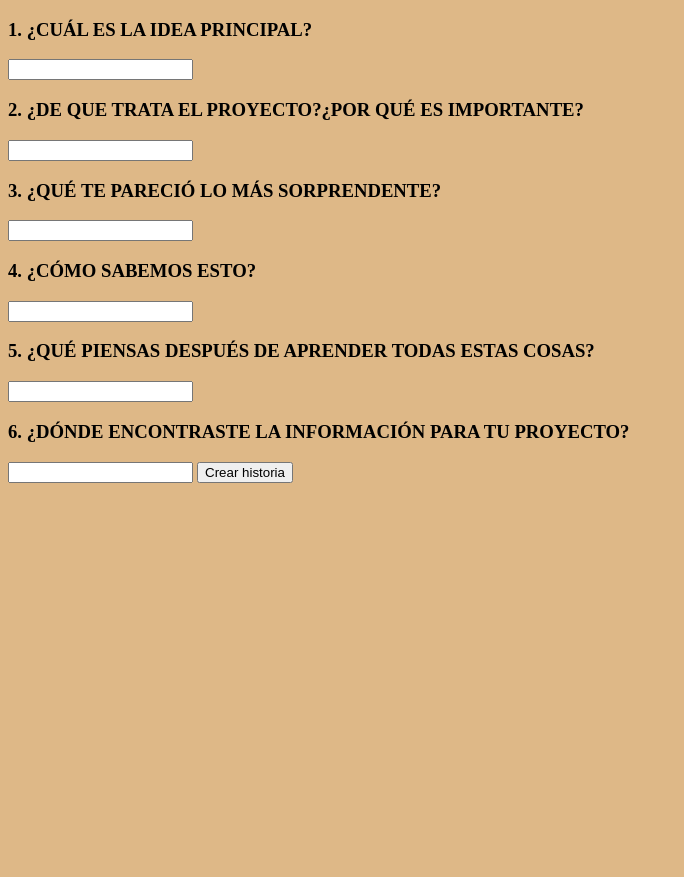
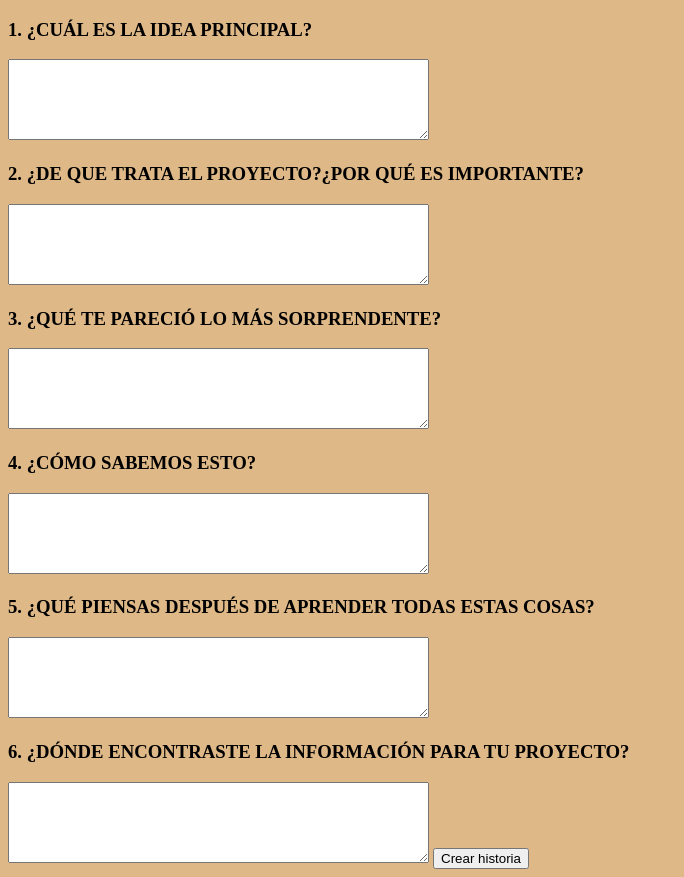
Before and after one commit to kimberlySoler24/edvisto-mod-crea-colabora-Back, a website: page src/index.html in a window 1280 px wide. Shown: the whole page, without its empty margins (0-684 px from the left). Before the commit the page ends 800 px from the top, so only its background shows below. Drawn offline with Linux system fonts and the light colour scheme.

Commit message:
se cambian etiquetas input por textarea para ver mejor el texto que inserta el cliente

```diff
--- a/src/index.html
+++ b/src/index.html
@@ -12,17 +12,17 @@
 <body>
     <form id="form-history">
         <h3>1. ¿CUÁL ES LA IDEA PRINCIPAL?</h3>
-        <input type="textarea" id="idea">
+        <textarea type="textarea" id="idea" rows="5" cols="50"></textarea>
         <h3>2. ¿DE QUE TRATA EL PROYECTO?¿POR QUÉ ES IMPORTANTE?</h3>
-        <input type="textarea" id="project">
+        <textarea type="textarea" id="project" rows="5" cols="50"></textarea>
         <h3>3. ¿QUÉ TE PARECIÓ LO MÁS SORPRENDENTE?</h3>
-        <input type="textarea" id="interest">
+        <textarea type="textarea" id="interest" rows="5" cols="50"></textarea>
         <h3>4. ¿CÓMO SABEMOS ESTO?</h3>
-        <input type="textarea" id="knowledge">
+        <textarea type="textarea" id="knowledge" rows="5" cols="50"></textarea>
         <h3>5. ¿QUÉ PIENSAS DESPUÉS DE APRENDER TODAS ESTAS COSAS?</h3>
-        <input type="textarea" id="think">
+        <textarea type="textarea" id="think" rows="5" cols="50"></textarea>
         <h3>6. ¿DÓNDE ENCONTRASTE LA INFORMACIÓN PARA TU PROYECTO?</h3>
-        <input type="textarea" id="information">
+        <textarea type="textarea" id="information" rows="5" cols="50"></textarea>
         <button type="submit">Crear historia</button>
     </form>
 </body>
```
